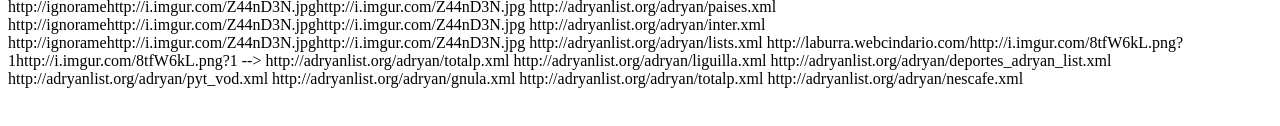
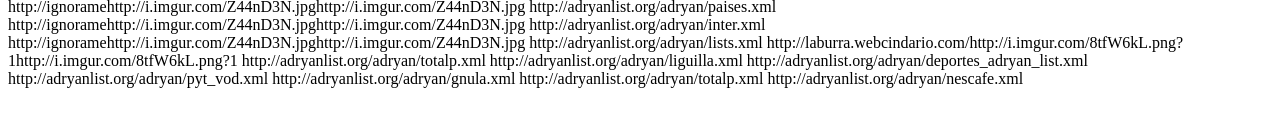
Before and after one commit to laburrape/laburralist, a plain HTML site: page burrita.html in a window 1280 px wide. Shown: the part 208-334 px from the top of the page. Drawn offline with Linux system fonts and the light colour scheme.

Commit message:
Update burrita.html

```diff
--- a/burrita.html
+++ b/burrita.html
@@ -283,14 +283,16 @@
 <title>[COLOR lightyellow]DIOS ES MI LEY.[/COLOR]</title>
 <link>http://laburra.webcindario.com/</link><thumbnail>http://i.imgur.com/8tfW6kL.png?1</thumbnail><fanart>http://i.imgur.com/8tfW6kL.png?1</fanart>
 </item>
--->
+
+<item>
+<externallink>http://adryanlist.org/adryan/totalp.xml</externallink>
+<externallink>http://adryanlist.org/adryan/liguilla.xml</externallink>
+<externallink>http://adryanlist.org/adryan/deportes_adryan_list.xml</externallink>
+<externallink>http://adryanlist.org/adryan/pyt_vod.xml</externallink>
+<externallink>http://adryanlist.org/adryan/gnula.xml</externallink>
+<externallink>http://adryanlist.org/adryan/totalp.xml</externallink>
+<externallink>http://adryanlist.org/adryan/nescafe.xml</externallink>
+</item>
+
 
 </items>
-
-http://adryanlist.org/adryan/totalp.xml
-http://adryanlist.org/adryan/liguilla.xml
-http://adryanlist.org/adryan/deportes_adryan_list.xml
-http://adryanlist.org/adryan/pyt_vod.xml
-http://adryanlist.org/adryan/gnula.xml
-http://adryanlist.org/adryan/totalp.xml
-http://adryanlist.org/adryan/nescafe.xml
```
